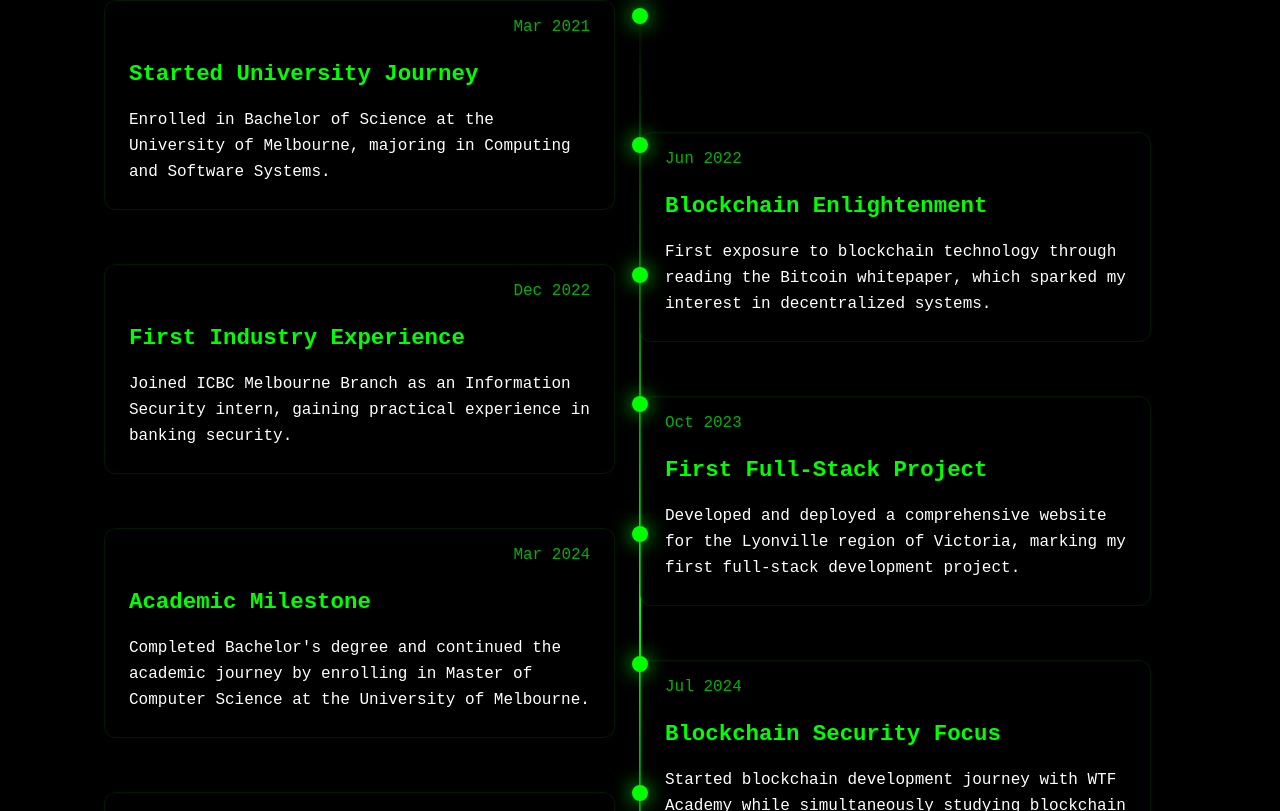
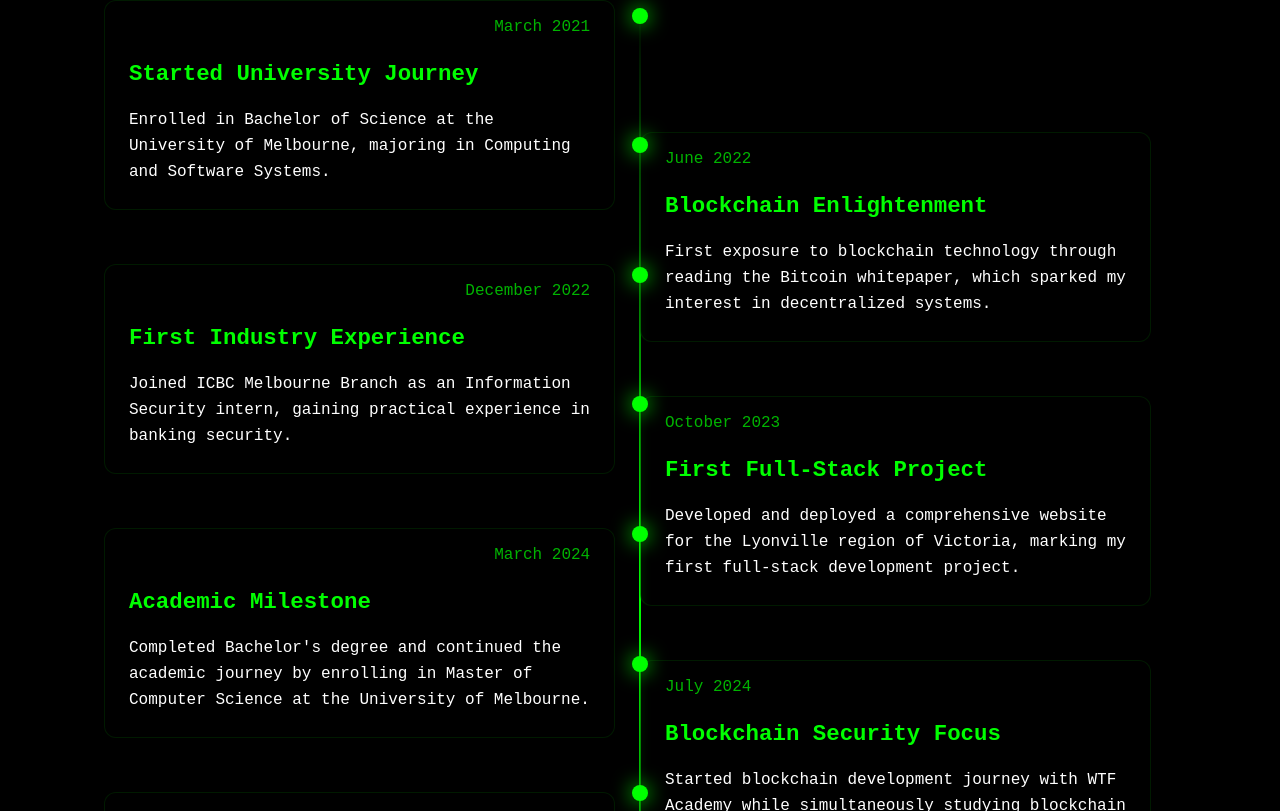
Before and after one commit to dredre815/personal-website, a React (Create React App) app: page / in a window 1280 px wide. Shown: the part 989-1800 px from the top of the page. Built offline with nearby package versions, Linux system fonts and the light colour scheme.

Commit message:
Update date format

```diff
--- a/src/components/InteractiveTimeline.js
+++ b/src/components/InteractiveTimeline.js
@@ -126,49 +126,49 @@ const InteractiveTimeline = () => {
   const events = [
     {
       id: 1,
-      date: 'Mar 2021',
+      date: 'March 2021',
       title: 'Started University Journey',
       content: 'Enrolled in Bachelor of Science at the University of Melbourne, majoring in Computing and Software Systems.',
       side: 'left'
     },
     {
       id: 2,
-      date: 'Jun 2022',
+      date: 'June 2022',
       title: 'Blockchain Enlightenment',
       content: 'First exposure to blockchain technology through reading the Bitcoin whitepaper, which sparked my interest in decentralized systems.',
       side: 'right'
     },
     {
       id: 3,
-      date: 'Dec 2022',
+      date: 'December 2022',
       title: 'First Industry Experience',
       content: 'Joined ICBC Melbourne Branch as an Information Security intern, gaining practical experience in banking security.',
       side: 'left'
     },
     {
       id: 4,
-      date: 'Oct 2023',
+      date: 'October 2023',
       title: 'First Full-Stack Project',
       content: 'Developed and deployed a comprehensive website for the Lyonville region of Victoria, marking my first full-stack development project.',
       side: 'right'
     },
     {
       id: 5,
-      date: 'Mar 2024',
+      date: 'March 2024',
       title: 'Academic Milestone',
       content: 'Completed Bachelor\'s degree and continued the academic journey by enrolling in Master of Computer Science at the University of Melbourne.',
       side: 'left'
     },
     {
       id: 6,
-      date: 'Jul 2024',
+      date: 'July 2024',
       title: 'Blockchain Security Focus',
       content: 'Started blockchain development journey with WTF Academy while simultaneously studying blockchain security with SlowMist.',
       side: 'right'
     },
     {
       id: 7,
-      date: 'Sep 2024',
+      date: 'September 2024',
       title: 'AI Security Research',
       content: 'Began specializing in AI for Security, with a particular focus on adversarial machine learning.',
       side: 'left'
--- a/src/pages/Blog.js
+++ b/src/pages/Blog.js
@@ -275,7 +275,7 @@ const Blog = () => {
     {
       id: 1,
       title: "What is Bitcoin?",
-      date: "9 November 2024",
+      date: "9/11/2024",
       excerpt:
         "An exploration of how Bitcoin and blockchain technology are reshaping our understanding of financial systems and trust in the digital age.",
       readingTime: 5,
--- a/src/pages/CV.js
+++ b/src/pages/CV.js
@@ -178,7 +178,7 @@ const CV = () => {
           📄 The story of how I turned caffeine into software solutions!
           <br />
           <br />
-          Last updated: {new Date().toLocaleDateString()}
+          Last updated: 10/11/2024
         </div>
         <ButtonContainer>
           <ActionButton href="/CV.pdf" download>
```
